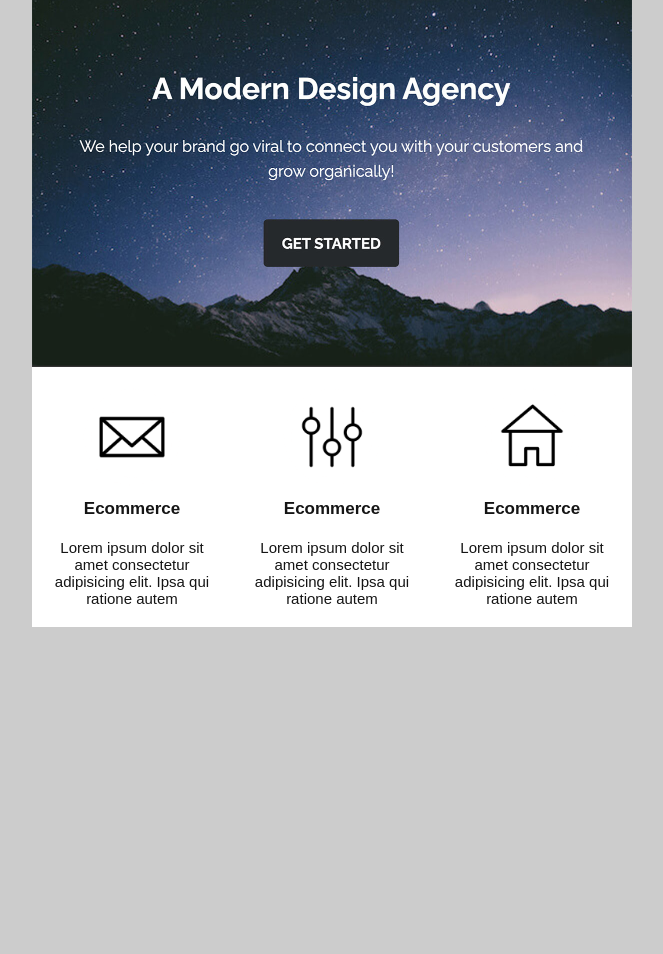
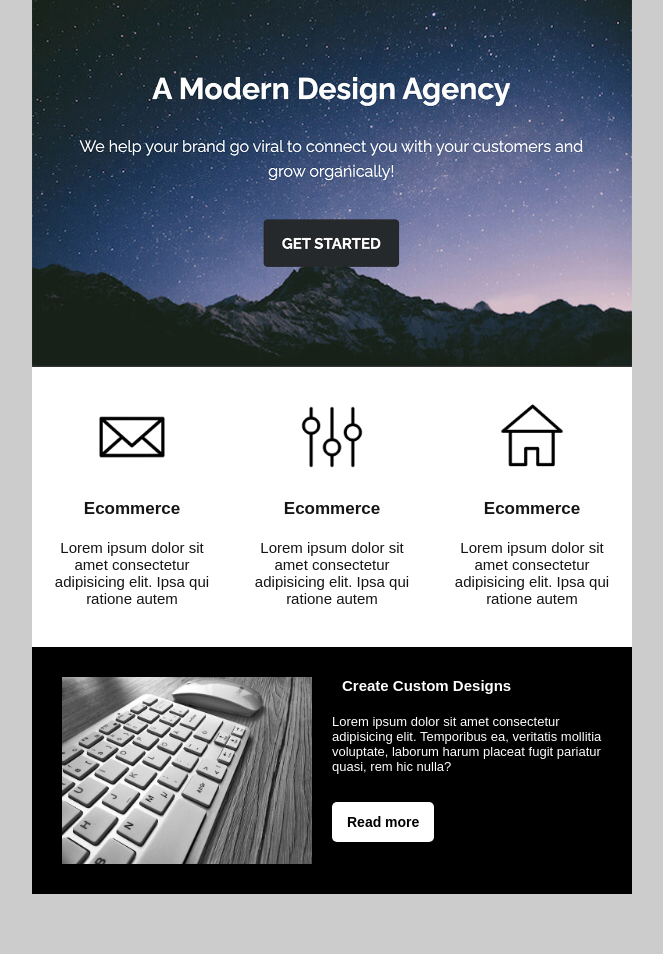
Before and after one commit to JPvenadas/Modern-Email-Template, a plain HTML site: page index.html in a window 1280 px wide. Shown: the part 85-1039 px from the top of the page, without its empty margins (308-971 px from the left). Before the commit the page ends 800 px from the top, so only its background shows below. Drawn offline with Linux system fonts and the light colour scheme.

Commit message:
two-column section with dark bg

```diff
--- a/index.html
+++ b/index.html
@@ -46,7 +46,7 @@
 	}
 	.three-columns{
 		width: 100%;
-		padding: 10px 0;
+		padding: 10px 0 30px 0;
 		text-align: center;
 	}
 	.column3{
@@ -66,6 +66,24 @@
 		font-size: 15px;
 		display: block
 	}
+	.last{
+		background-color: rgb(0, 0, 0);
+		color: white;
+	}
+	.column-last{
+		width: 280px;
+		display: inline-block;
+		vertical-align: top;
+	}
+	.button{
+		color: black;
+		text-decoration: none;
+		background-color: white;
+		padding: 12px 15px;
+		border-radius: 5px;
+		font-size: 14px;
+		font-weight: bold;
+	}
 </style>
 </head>
 <body>
@@ -75,7 +93,7 @@
 
 <!-- TOP BORDER -->
 		<tr>
-			<td height="10" style="background-color: black;">
+			<td height="10" style="background-color: rgb(33, 33, 33);">
 
 			</td>
 		</tr>
@@ -183,7 +201,34 @@
 		</tr>
 
 <!-- TWO COLUMN SECTION -->
-
+		<tr>
+			<td class="two-columns last">
+				<table class="column-last">
+					<tr>
+						<td style="padding: 20px 10px;">
+							<img src="/img/keyboard.jpg" width="250px" alt="">
+						</td>
+					</tr>
+				</table>
+				<table class="column-last">
+					<tr>
+						<td style="text-align: left; padding: 20px 10px; font-size: 15px; font-weight: bold;">
+							Create Custom Designs
+						</td>
+					</tr>
+					<tr>
+						<td style="font-size: 13px; text-align: left; padding-bottom: 10px">
+							Lorem ipsum dolor sit amet consectetur adipisicing elit. Temporibus ea, veritatis mollitia voluptate, laborum harum placeat fugit pariatur quasi, rem hic nulla?
+						</td>
+					</tr>
+					<tr>
+						<td style="text-align: left; padding: 30px 0;">
+							<a class="button" href="">Read more</a>
+						</td>
+					</tr>
+				</table>
+			</td>
+		</tr>
 
 <!-- TITLE, TEXT & BUTTON -->
 
```
